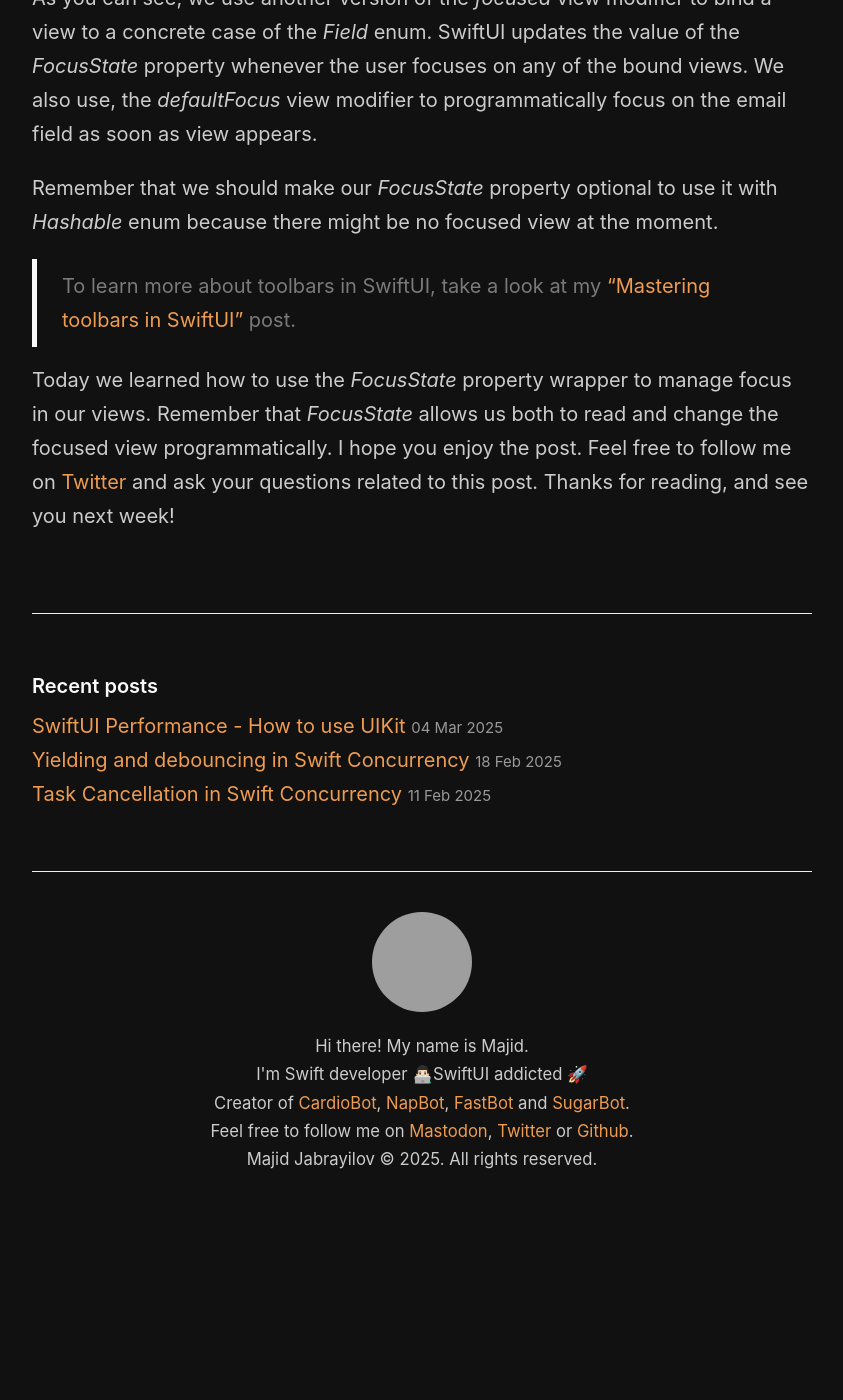
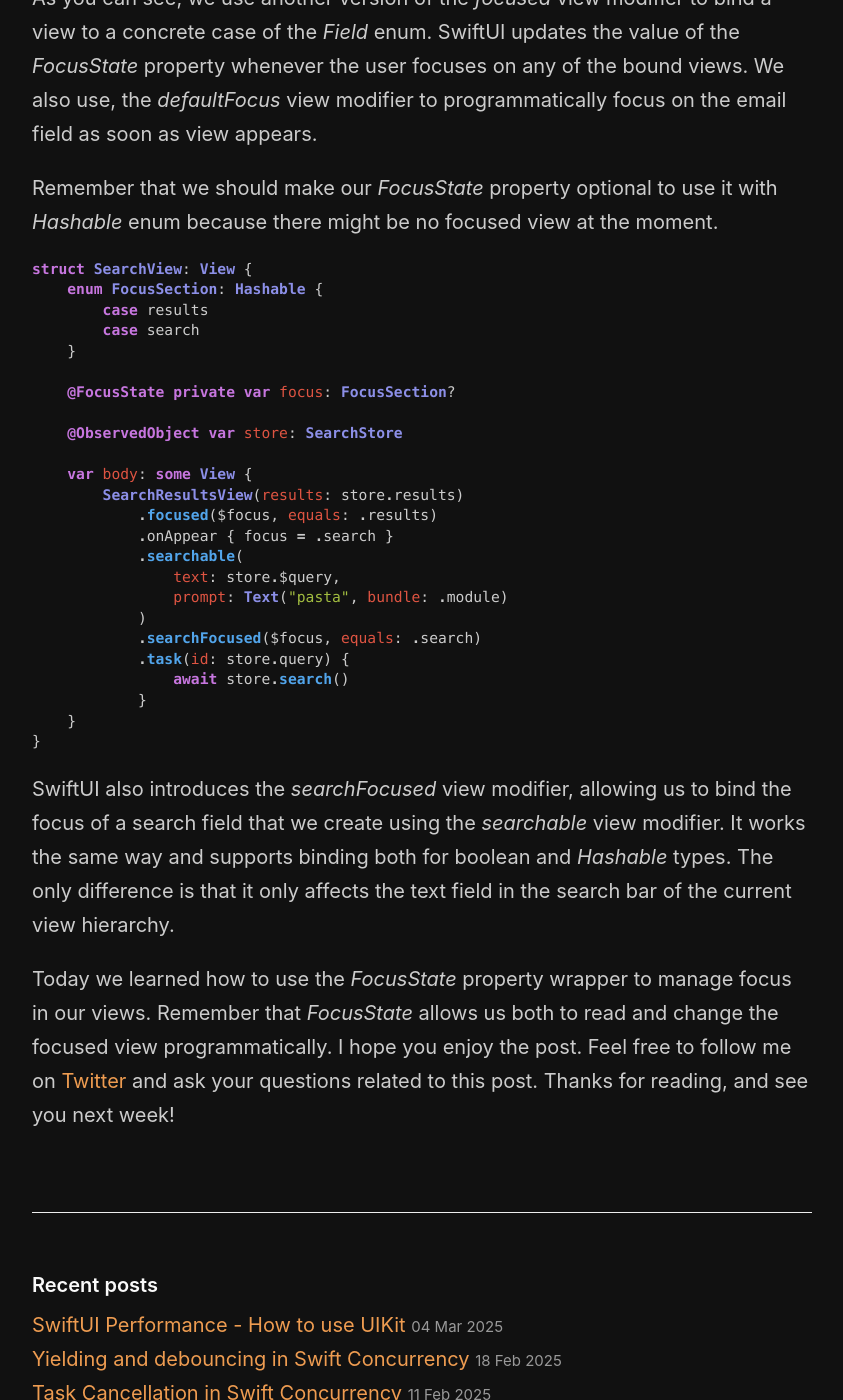
Before and after one commit to mecid/mecid.github.io, a Jekyll site: the page built from _posts/2021-08-24-mastering-focusstate-property-wrapper-in-swiftui.md, in a window 1280 px wide and 1400 px high, scrolled down 4264 px. Shown: the whole window, without its empty margins (218-1061 px from the left). Built offline with Jekyll 4.4.1, drawn with Linux system fonts in a browser that asks for light colours; before the commit the page ends 5478 px from its top, so only the background shows below that; grey boxes are pictures that could not be loaded.

Commit message:
search focus section added to the focus state post

````diff
--- a/_posts/2021-08-24-mastering-focusstate-property-wrapper-in-swiftui.md
+++ b/_posts/2021-08-24-mastering-focusstate-property-wrapper-in-swiftui.md
@@ -162,6 +162,33 @@ As you can see, we use another version of the *focused* view modifier to bind a
 
 Remember that we should make our *FocusState* property optional to use it with *Hashable* enum because there might be no focused view at the moment.
 
-> To learn more about toolbars in SwiftUI, take a look at my ["Mastering toolbars in SwiftUI"](/2020/07/15/mastering-toolbars-in-swiftui/) post.
+```swift
+struct SearchView: View {
+    enum FocusSection: Hashable {
+        case results
+        case search
+    }
+
+    @FocusState private var focus: FocusSection?
+
+    @ObservedObject var store: SearchStore
+
+    var body: some View {
+        SearchResultsView(results: store.results)
+            .focused($focus, equals: .results)
+            .onAppear { focus = .search }
+            .searchable(
+                text: store.$query,
+                prompt: Text("pasta", bundle: .module)
+            )
+            .searchFocused($focus, equals: .search)
+            .task(id: store.query) {
+                await store.search()
+            }
+    }
+}
+```
+
+SwiftUI also introduces the *searchFocused* view modifier, allowing us to bind the focus of a search field that we create using the *searchable* view modifier. It works the same way and supports binding both for boolean and *Hashable* types. The only difference is that it only affects the text field in the search bar of the current view hierarchy.
 
 Today we learned how to use the *FocusState* property wrapper to manage focus in our views. Remember that *FocusState* allows us both to read and change the focused view programmatically. I hope you enjoy the post. Feel free to follow me on [Twitter](https://twitter.com/mecid) and ask your questions related to this post. Thanks for reading, and see you next week!
````
